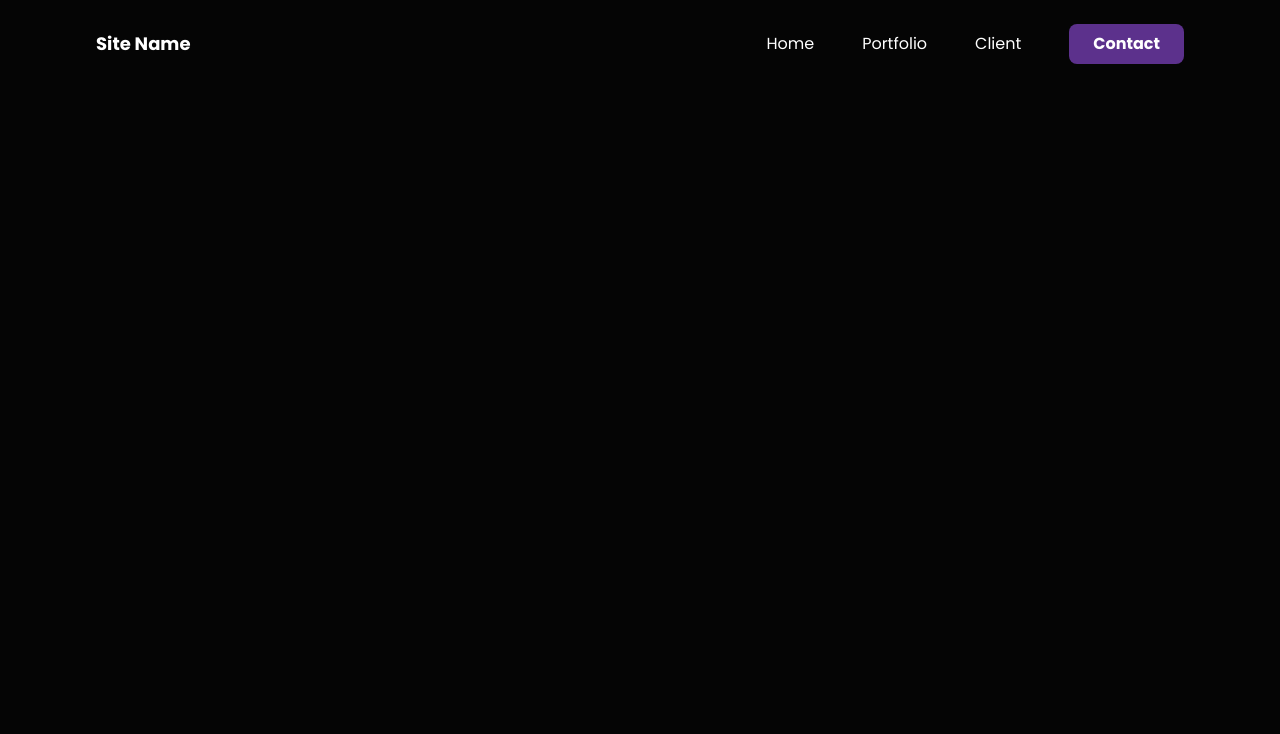
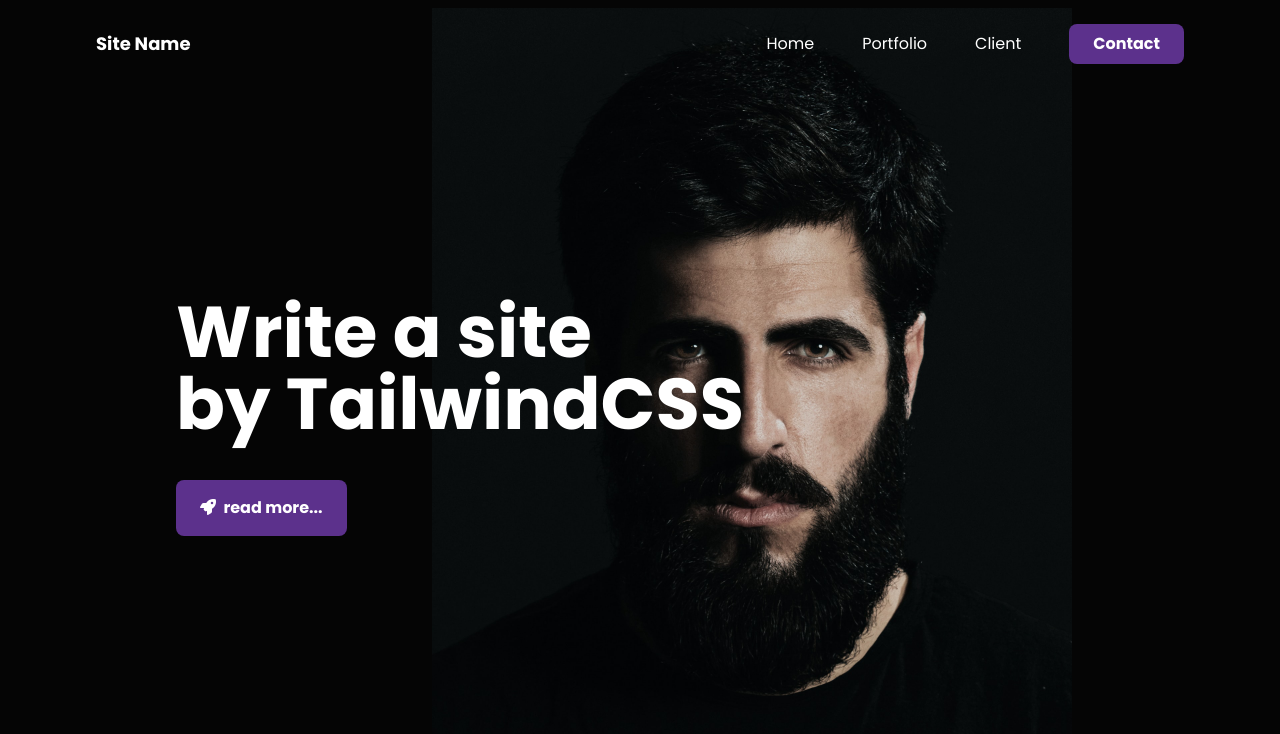
Before and after one commit to naokiishii/tailwindcss-udemy, a website: page src/index.html in a window 1280 px wide. Shown: the top 734 px of the page. Drawn offline with Linux system fonts and the light colour scheme.

Commit message:
hero section

```diff
--- a/src/index.html
+++ b/src/index.html
@@ -55,6 +55,26 @@
         </div>
       </div>
     </header>
+    <!-- hero section -->
+    <div
+      id="home"
+      class="container mt-16 flex justify-between items-center mx-auto px-8 md:px-14 lg:px-24 w-full"
+    >
+      <div class="flex flex-wrap md:flex-nowrap">
+        <div class="md:my-36 lg:ml-20 justify-center md:justify-start max-w-xl flex flex-wrap">
+          <h1 class="font-bold text-5xl text-center md:text-left lg:text-7xl md:text-6xl">
+            Write a site<br />by TailwindCSS
+          </h1>
+          <button
+            class="px-6 py-4 bg-theme font-bold rounded-lg hover:bg-purple-600 transition-all duration-300 mt-10"
+          >
+            <i class="fa-solid fa-rocket mr-1"></i>
+            <span>read more...</span>
+          </button>
+        </div>
+        <img src="./images/human.jpg" alt="image" class="md:absolute lg:top-2 lg:right-52 md:w-3/5 w-10/12 mt-12 md:mt-0 right-6 mx-auto -z-10 lg:w-3/6" />
+      </div>
+    </div>
     <!--
     <div class="border border-blue-400 p-16 my-10">
       <h1 class="lg:text-7xl font-bold text-3xl sm:text-red-400 md:text-blue-400 lg:text-pink-400 xl:text-green-400">TailwindCSS</h1>
```
Also changed, not shown: src/images/human.jpg (added), src/images/portfolio1.jpg (added), src/images/portfolio2.jpg (added), src/images/portfolio3.jpg (added), src/images/portfolio4.jpg (added), src/images/portfolio5.jpg (added), src/images/portfolio6.jpg (added), src/output.css.
